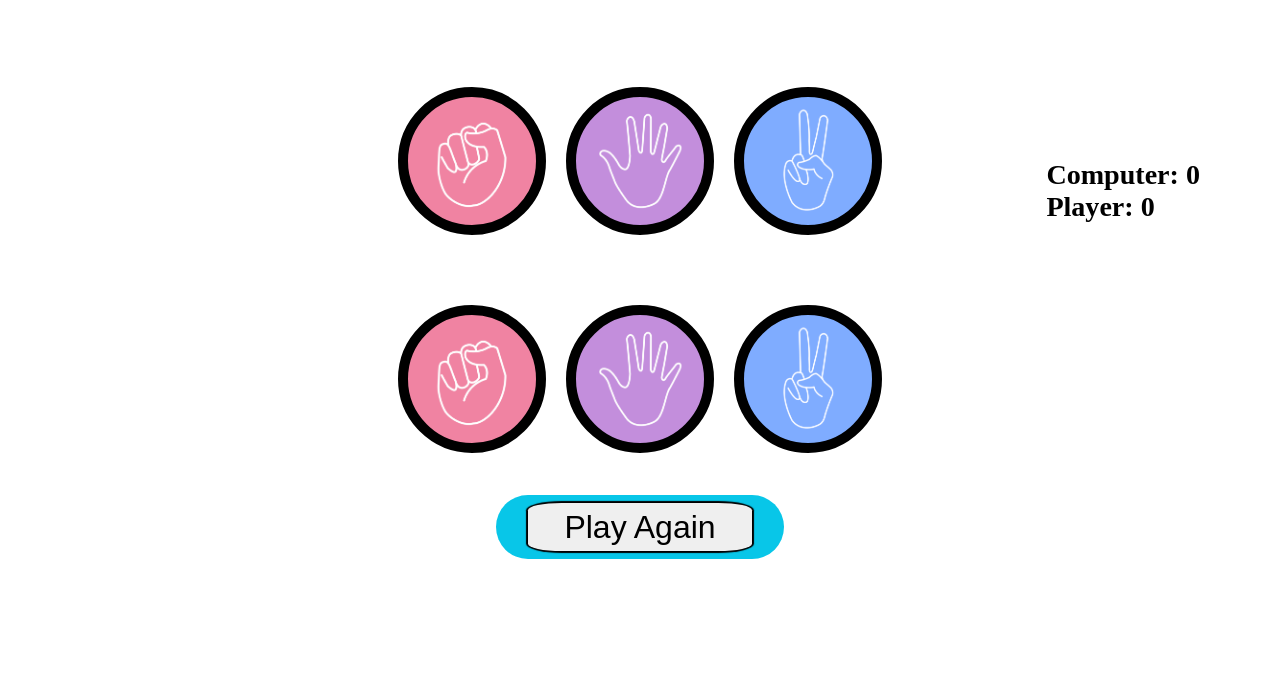
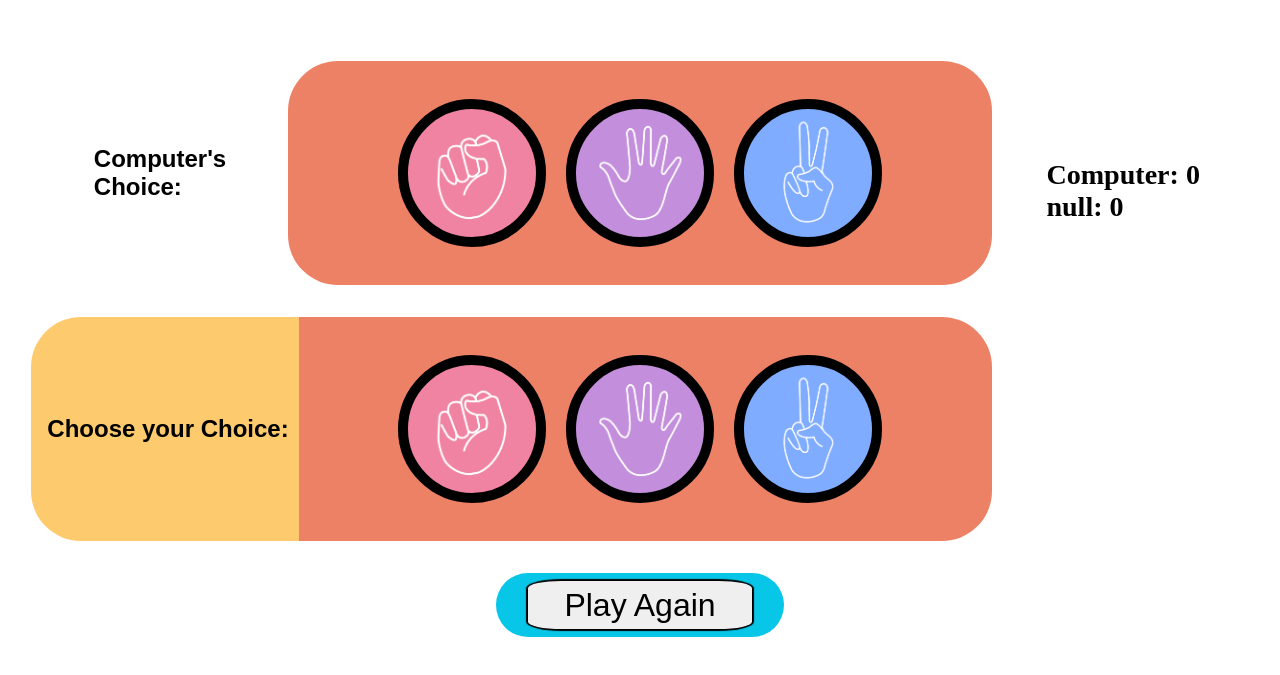
Before and after one commit to Salmanalfariz415/Rock-Paper-Scissor-game, a website: page public/index.html in a window 1280 px wide. Shown: the part 81-756 px from the top of the page. Drawn offline with Linux system fonts and the light colour scheme.

Commit message:
Finished design changes for Rock Paper Scissors UI

```diff
--- a/public/index.html
+++ b/public/index.html
@@ -12,16 +12,25 @@
         Rock Paper Scissors
     </div>
     <h1 id="congrats"></h1>
-    <div id="comp">
+    <div id="computer">
+        <h2 id="compName">Computer's Choice:</h2>
+        <div id="comp">
         <div class="op" style="background-image:url(images/rock.png);"></div>
         <div class="op" style="background-image:url(images/paper.png);"></div>
         <div class="op" style="background-image:url(images/scissors.png);"></div>
     </div>
-    <div id="pers">
-        <div class="op" style="background-image:url(images/rock.png);"></div>
-        <div class="op" style="background-image:url(images/paper.png);"></div>
-        <div class="op" style="background-image:url(images/scissors.png);"></div>
     </div>
+     <div id="player">
+        <h2 id="playerName">Choose your
+             Choice:</h2>
+        <div id="pers">
+            <div class="op" style="background-image:url(images/rock.png);"></div>
+            <div class="op" style="background-image:url(images/paper.png);"></div>
+            <div class="op" style="background-image:url(images/scissors.png);"></div>
+        </div>
+        <div id="rightend" class="ignore-clicks"></div>
+     </div>
+
     <div id="result">
         <button id="reset">Play Again</button>
     </div>
--- a/public/script.js
+++ b/public/script.js
@@ -7,6 +7,12 @@ let compScore=document.getElementById("compScore");
 let perScore=document.getElementById("perScore");
 let computerScore=0;
 let personScore=0;
+
+const params=new URLSearchParams(window.location.search);
+let name=params.get('name');
+console.log(name);
+perScore.innerHTML=`${name}`+": 0";;
+
 for(let i=3;i<op.length;i++){
 
     op[i].addEventListener("mouseover",()=>{
@@ -38,7 +44,7 @@ for(let i=3;i<op.length;i++){
                 if(compChoice==win[k][0] && i==win[k][1]){
                     congrats.innerHTML="🎉 Congratulations, You Won!";
                     personScore++;
-                    perScore.innerHTML="Player: "+personScore;
+                    perScore.innerHTML=`${name}`+":"+personScore;
 
                 }
                 else if(compChoice==lose[k][0] && i==lose[k][1]){
@@ -144,6 +150,7 @@ const lose=[
     [1,3],
     [2,4],]
 
+
 if(performance.navigation.type==1){
             window.location.href = '/start.html';
         }
--- a/public/style.css
+++ b/public/style.css
@@ -42,12 +42,74 @@ body{
 }
 #comp{
     display:flex;
-    margin-top: 80px;
+    position: absolute;
+    order:1;
 }
 #pers{
+    order: 1;
+    position:absolute;
     display: flex;
-    margin-top: 50px;
+    justify-content: center;
 }
+#compName{
+    order:0;
+    position: relative;
+    margin-right: 60rem;
+        font-family: 'Poppins', sans-serif;
+
+
+}
+#playerName {
+    order: 0;
+    /* text-align: center; */
+    position: relative;
+    margin-top: 0rem;
+    margin-right: 60rem;
+    /* color: white; */
+    /* font-size: 1rem; */
+    padding-left: 1rem;
+    text-wrap: wrap;
+    font-family: 'Poppins', sans-serif;
+}
+
+#computer{
+    display: flex;
+    align-items: center;
+    justify-content: center;
+    margin-top: 4rem;
+    width:44rem;
+    padding-top: 0rem;
+    height: 14rem;
+    background-color: #ed8166;
+    position: relative;
+    border-radius: 50px;
+
+}
+
+#player{
+    display: flex;
+    flex-direction: row;
+    align-items: center;
+    justify-content: center;
+    margin-top: 2rem;
+background: linear-gradient(to right, #fdcb6e 0%, #fdcb6e 22%, #ed8166 22%, #ed8166 74%, transparent 74%);
+    border:black 0px solid;
+    border-radius: 50px;
+    height: 14rem;
+    width: fit-content;
+    padding-right: -16rem;
+    /* padding-left: 16rem; */
+}
+#rightend{
+    height: 14rem;
+    width: 44rem;
+    border-radius: 50px;
+    position: absolute;
+    /* background-color: #045563; */
+    background: linear-gradient(to left, #ed8166 0%, #ed8166 10%,transparent 10%);
+    pointer-events: none;
+}
+
 #header{
     padding-top: 1rem;
     padding-bottom: 1rem;
@@ -97,6 +159,6 @@ body{
     font-size: 1.5rem;
 }
 #congrats{
-    position: fixed;
+    position: absolute;
     top:6rem;
 }
--- a/public/style2.css
+++ b/public/style2.css
@@ -9,14 +9,47 @@ body {
     background-color: beige;
 }
 
+#container{
+    display: flex;
+    flex-direction: column;
+    align-items: center;
+    justify-content: center;
+    width: 25rem;
+    height: 35rem;
+    border-radius: 3rem;
+    background-color: burlywood;
+}
+
 #btn {
-    background-color: #7209b7;
-    height: 5.5rem;
+    background-color: #09b72c;
+    height: 4rem;
     color: white;
     width: 10rem;
-    border-radius: 10px;
+    border-radius: 1rem;
     font-size: 1rem;
     border: none;
     cursor: pointer;
     border : 2px solid #000000;
 }
+#input{
+    height: 2rem;
+    width: auto;
+    margin-bottom: 1rem;
+    border: 0.1rem solid #000000;
+    border-radius: 0.7rem;
+    text-align: center;
+}
+#btn:hover{
+    border: 0.1rem solid #000000;
+    box-shadow: 0px 0px 0.5px 0.5px #726b6b;
+}
+h2{
+    position: absolute;
+    margin-top: -15rem;
+    font-family: 'Trebuchet MS', 'Lucida Sans Unicode', 'Lucida Grande', 'Lucida Sans', Arial, sans-serif;
+    background-color: #e1dada;
+    border: 0px;
+    width: 19rem;
+    text-align: center;
+    border-radius: 0.2rem;
+}
```
Also changed, not shown: public/start.html (+22 -4 lines).
